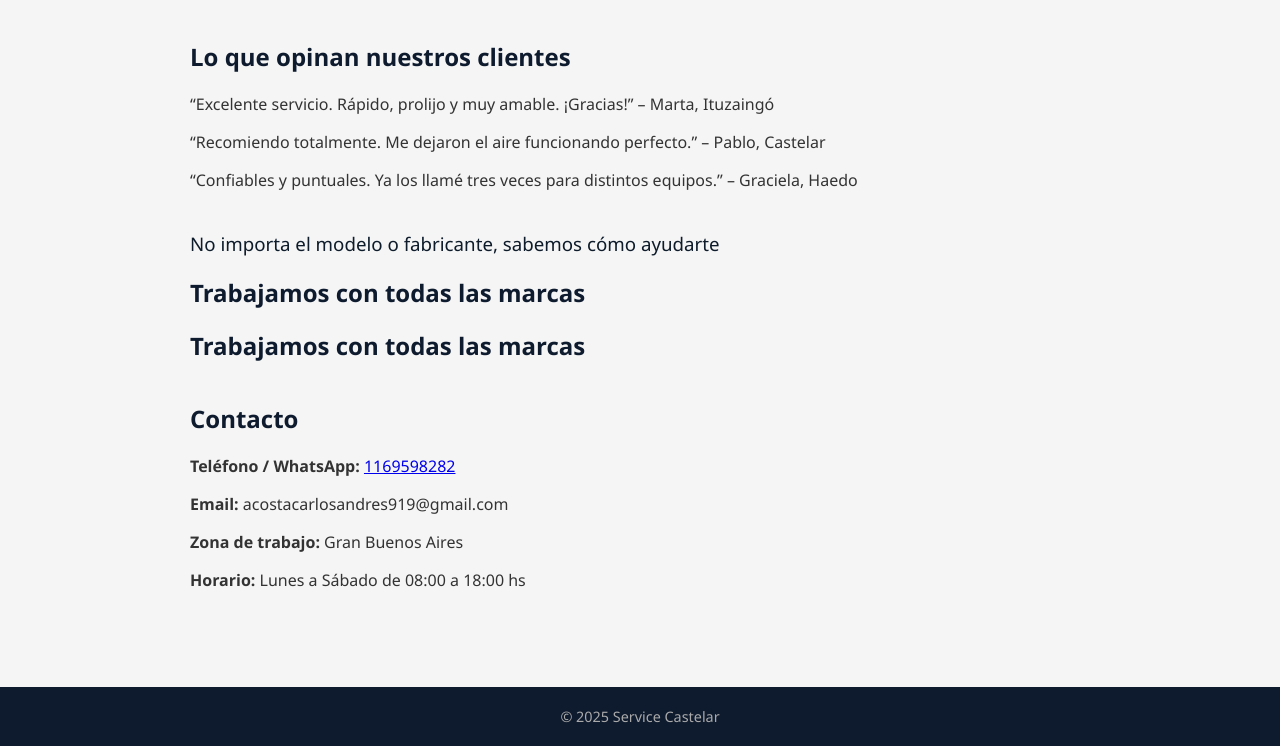
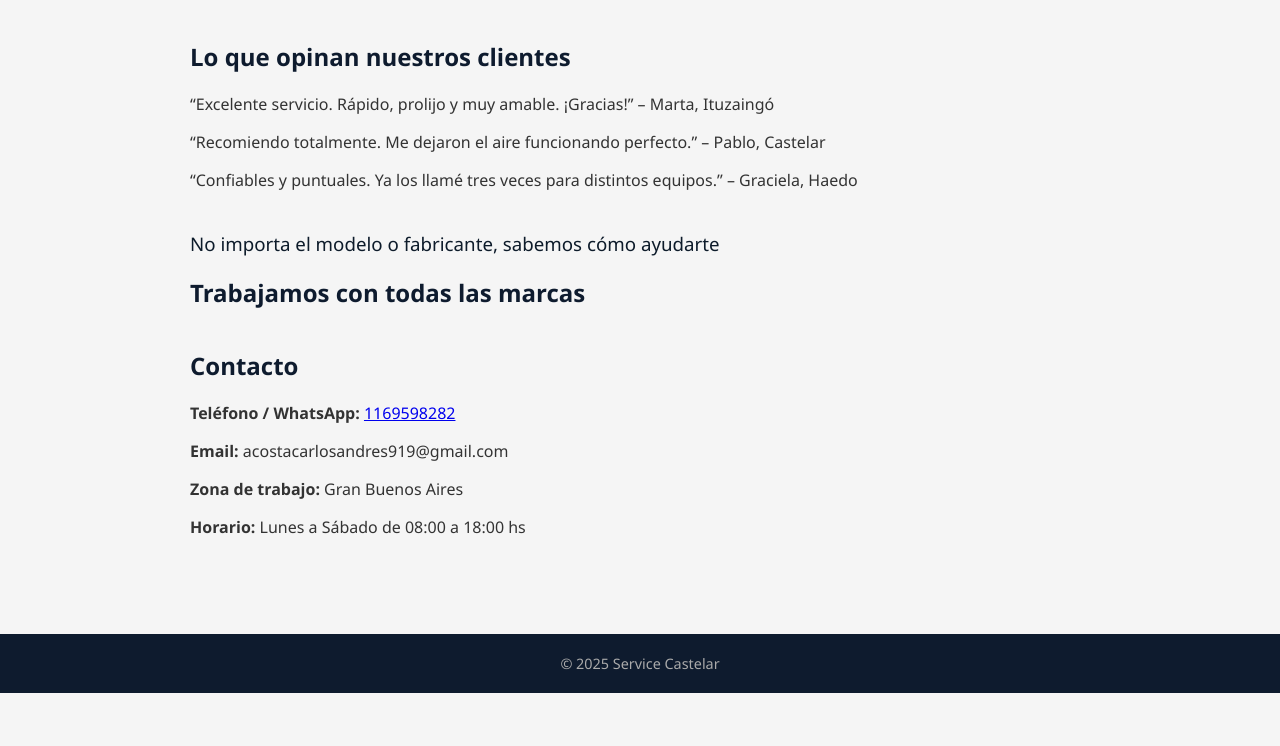
Before and after one commit to mariely-choqui/sitio-borrador, a plain HTML site: page index.html in a window 1280 px wide. Shown: the part 1616-2362 px from the top of the page. After the commit the page ends 2309 px from the top, so only its background shows below. Drawn offline with Linux system fonts and the light colour scheme.

Commit message:
Update index.html

```diff
--- a/index.html
+++ b/index.html
@@ -108,7 +108,6 @@
   <h3 style="color: #0d1b2a; font-weight: normal;">No importa el modelo o fabricante, sabemos cómo ayudarte</h3>
   <h2>Trabajamos con todas las marcas</h2>
 </div>
-  <h2>Trabajamos con todas las marcas</h2>
 </div>
 
 <div class="contacto">
```
